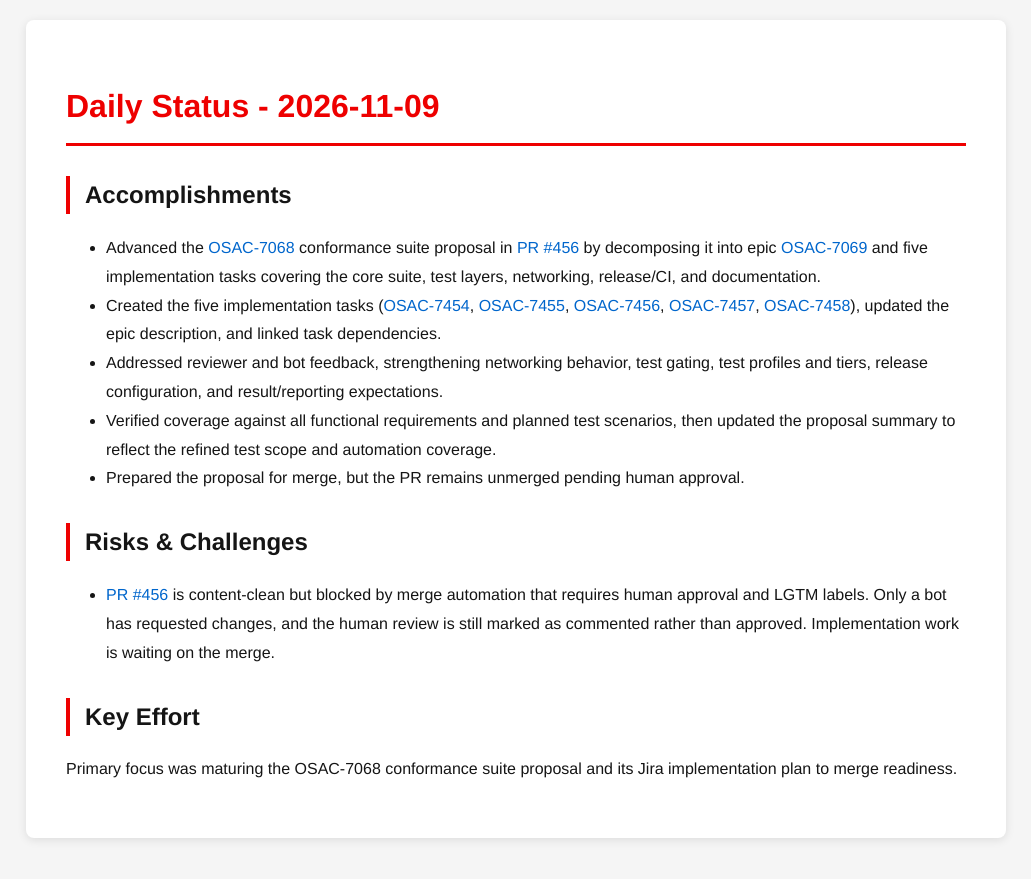
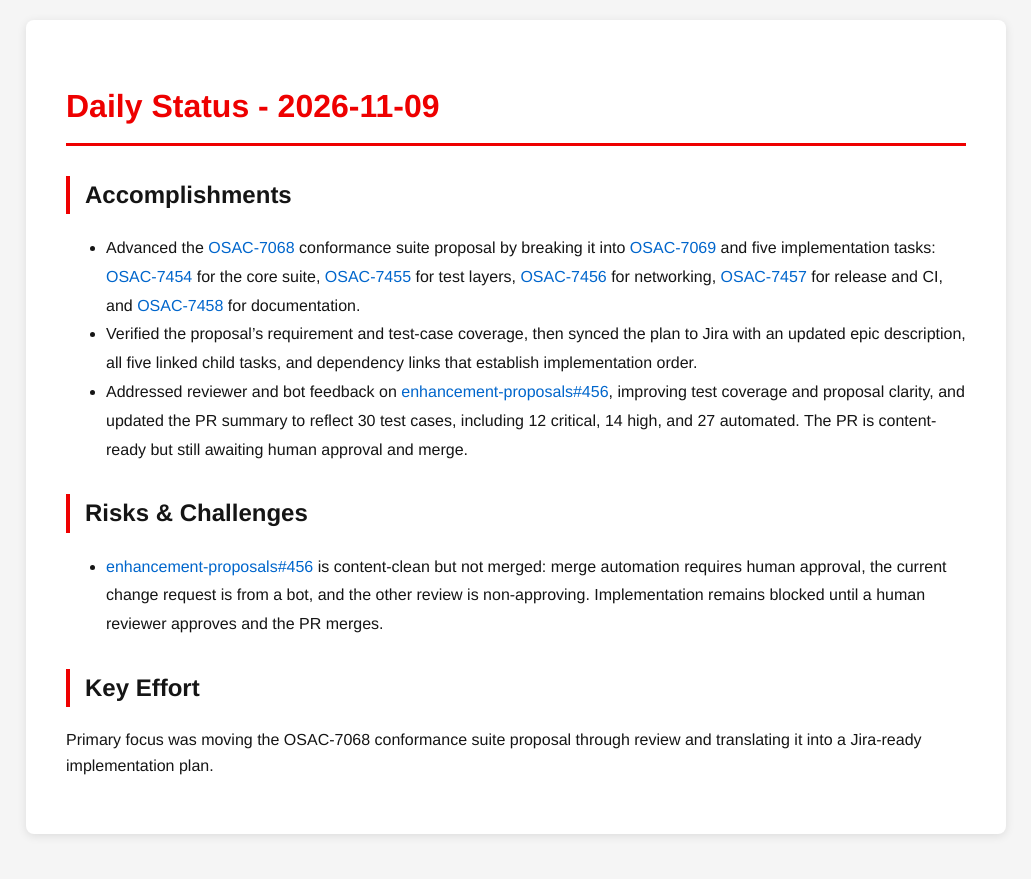
Before and after one commit to tzvatot/daily-status, a Jekyll site: the page built from 2026-11-09.md, in a window 1280 px wide. Shown: the top 879 px of the page, without its empty margins (124-1155 px from the left). Built offline with Jekyll 4.4.1, drawn with Linux system fonts in a browser that asks for light colours.

Commit message:
Daily status update - 2026-11-09

```diff
--- a/2026-11-09.md
+++ b/2026-11-09.md
@@ -7,14 +7,12 @@
 # Daily Status - 2026-11-09
 
 ## Accomplishments
-- Advanced the [OSAC-7068](https://redhat.atlassian.net/browse/OSAC-7068) conformance suite proposal in [PR #456](https://github.com/osac-project/enhancement-proposals/pull/456) by decomposing it into epic [OSAC-7069](https://redhat.atlassian.net/browse/OSAC-7069) and five implementation tasks covering the core suite, test layers, networking, release/CI, and documentation.
-- Created the five implementation tasks ([OSAC-7454](https://redhat.atlassian.net/browse/OSAC-7454), [OSAC-7455](https://redhat.atlassian.net/browse/OSAC-7455), [OSAC-7456](https://redhat.atlassian.net/browse/OSAC-7456), [OSAC-7457](https://redhat.atlassian.net/browse/OSAC-7457), [OSAC-7458](https://redhat.atlassian.net/browse/OSAC-7458)), updated the epic description, and linked task dependencies.
-- Addressed reviewer and bot feedback, strengthening networking behavior, test gating, test profiles and tiers, release configuration, and result/reporting expectations.
-- Verified coverage against all functional requirements and planned test scenarios, then updated the proposal summary to reflect the refined test scope and automation coverage.
-- Prepared the proposal for merge, but the PR remains unmerged pending human approval.
+- Advanced the [OSAC-7068](https://redhat.atlassian.net/browse/OSAC-7068) conformance suite proposal by breaking it into [OSAC-7069](https://redhat.atlassian.net/browse/OSAC-7069) and five implementation tasks: [OSAC-7454](https://redhat.atlassian.net/browse/OSAC-7454) for the core suite, [OSAC-7455](https://redhat.atlassian.net/browse/OSAC-7455) for test layers, [OSAC-7456](https://redhat.atlassian.net/browse/OSAC-7456) for networking, [OSAC-7457](https://redhat.atlassian.net/browse/OSAC-7457) for release and CI, and [OSAC-7458](https://redhat.atlassian.net/browse/OSAC-7458) for documentation.
+- Verified the proposal's requirement and test-case coverage, then synced the plan to Jira with an updated epic description, all five linked child tasks, and dependency links that establish implementation order.
+- Addressed reviewer and bot feedback on [enhancement-proposals#456](https://github.com/osac-project/enhancement-proposals/pull/456), improving test coverage and proposal clarity, and updated the PR summary to reflect 30 test cases, including 12 critical, 14 high, and 27 automated. The PR is content-ready but still awaiting human approval and merge.
 
 ## Risks & Challenges
-- [PR #456](https://github.com/osac-project/enhancement-proposals/pull/456) is content-clean but blocked by merge automation that requires human approval and LGTM labels. Only a bot has requested changes, and the human review is still marked as commented rather than approved. Implementation work is waiting on the merge.
+- [enhancement-proposals#456](https://github.com/osac-project/enhancement-proposals/pull/456) is content-clean but not merged: merge automation requires human approval, the current change request is from a bot, and the other review is non-approving. Implementation remains blocked until a human reviewer approves and the PR merges.
 
 ## Key Effort
-Primary focus was maturing the OSAC-7068 conformance suite proposal and its Jira implementation plan to merge readiness.
+Primary focus was moving the OSAC-7068 conformance suite proposal through review and translating it into a Jira-ready implementation plan.
```
